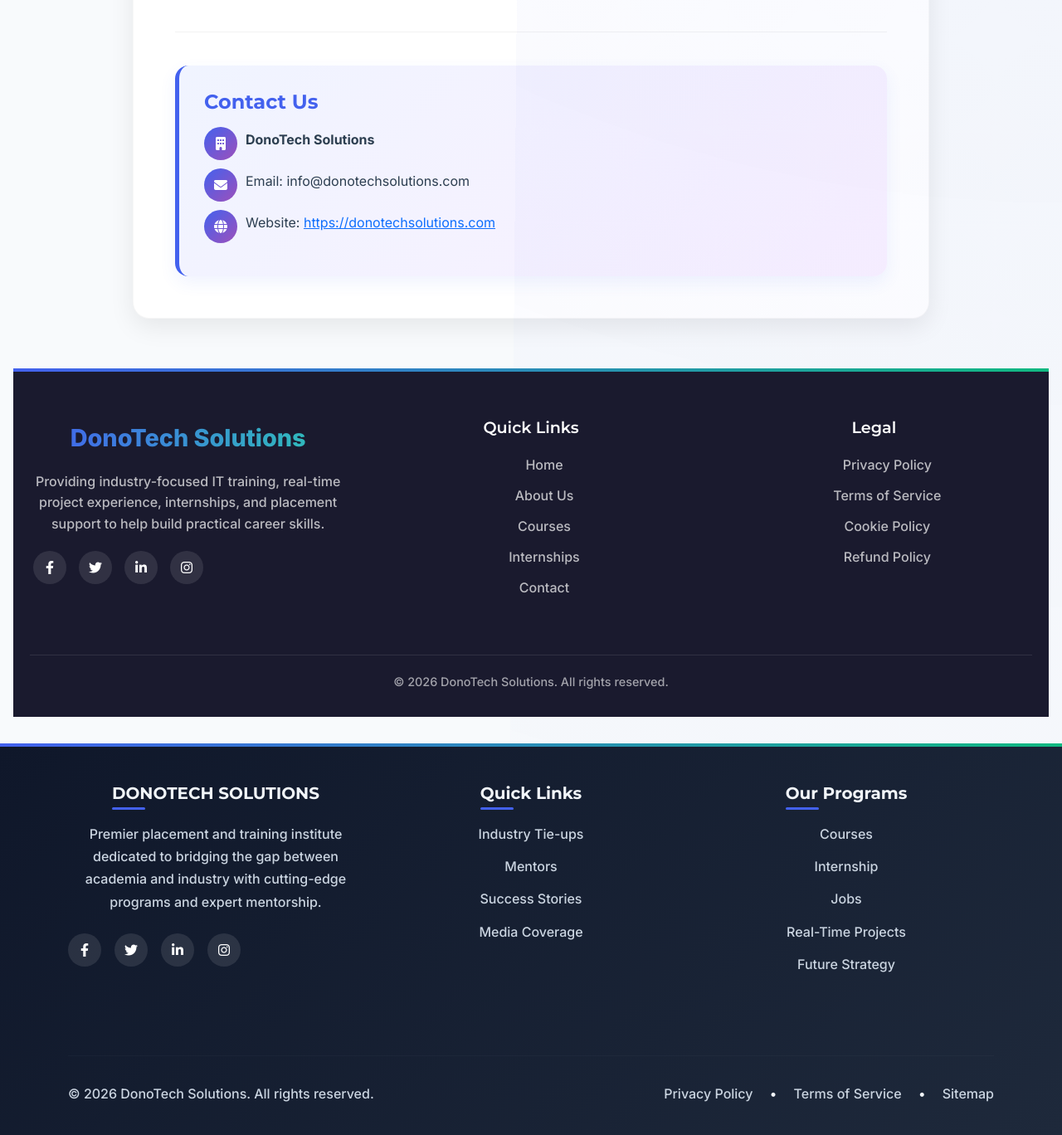
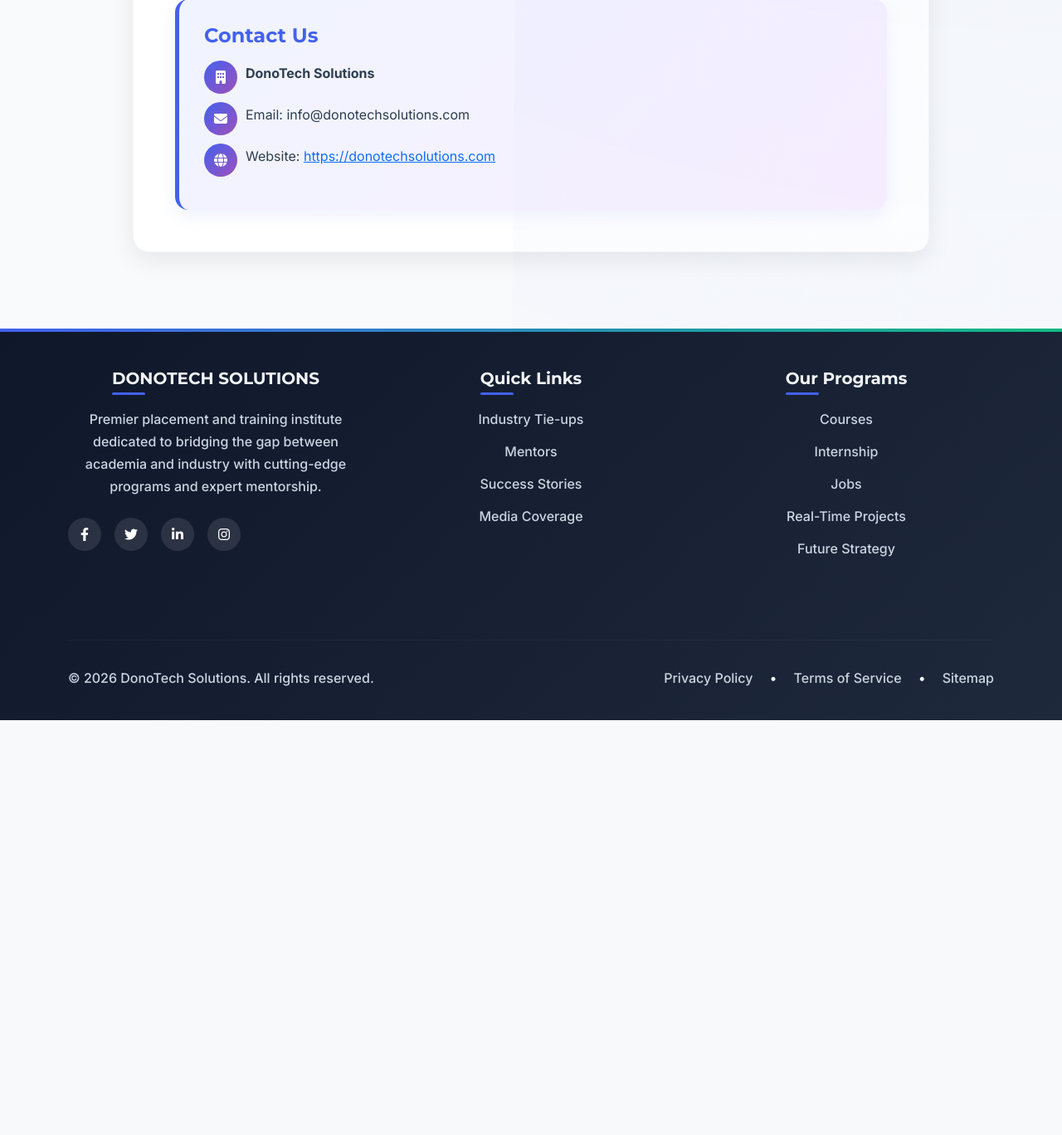
Before and after one commit to donthireddybhargavi69-dev/Dono_Tech_Solutions, a Django app: page /privacy-policy/ in a window 1280 px wide. Shown: the part 3665-5033 px from the top of the page at 83% size. After the commit the page ends 4533 px from the top, so only its background shows below. Run offline with Django 5.2, Linux system fonts and the light colour scheme; parts of the project's set-up code (start-up, migrations or seed data) failed here and were passed over.

Commit message:
Update privacy_policy.html

```diff
--- a/templates/privacy_policy.html
+++ b/templates/privacy_policy.html
@@ -511,22 +511,6 @@
     </style>
 </head>
 <body>
-    <!-- Header & Navigation -->
-    <header class="header">
-        <div class="nav-container">
-            <a href="https://donotechsolutions.com" class="logo">
-                <div class="logo-icon">DT</div>
-                <div class="logo-text">DonoTech</div>
-            </a>
-            <ul class="nav-links">
-                <li><a href="https://donotechsolutions.com">Home</a></li>
-                <li><a href="https://donotechsolutions.com/about">About</a></li>
-                <li><a href="https://donotechsolutions.com/courses">Courses</a></li>
-                <li><a href="https://donotechsolutions.com/internships">Internships</a></li>
-                <li><a href="https://donotechsolutions.com/contact">Contact</a></li>
-            </ul>
-        </div>
-    </header>
 
     <!-- Hero Section -->
     <section class="hero">
@@ -710,44 +694,6 @@
         </div>
     </main>
 
-    <!-- Footer -->
-    <footer class="footer">
-        <div class="footer-content">
-            <div class="footer-section">
-                <div class="footer-logo">DonoTech Solutions</div>
-                <p class="footer-description">Providing industry-focused IT training, real-time project experience, internships, and placement support to help build practical career skills.</p>
-                <div class="social-icons">
-                    <a href="#" class="social-icon"><i class="fab fa-facebook-f"></i></a>
-                    <a href="#" class="social-icon"><i class="fab fa-twitter"></i></a>
-                    <a href="#" class="social-icon"><i class="fab fa-linkedin-in"></i></a>
-                    <a href="#" class="social-icon"><i class="fab fa-instagram"></i></a>
-                </div>
-            </div>
-            <div class="footer-section">
-                <h3 class="footer-heading">Quick Links</h3>
-                <ul class="footer-links">
-                    <li><a href="https://donotechsolutions.com">Home</a></li>
-                    <li><a href="https://donotechsolutions.com/about">About Us</a></li>
-                    <li><a href="https://donotechsolutions.com/courses">Courses</a></li>
-                    <li><a href="https://donotechsolutions.com/internships">Internships</a></li>
-                    <li><a href="https://donotechsolutions.com/contact">Contact</a></li>
-                </ul>
-            </div>
-            <div class="footer-section">
-                <h3 class="footer-heading">Legal</h3>
-                <ul class="footer-links">
-                    <li><a href="https://donotechsolutions.com/privacy">Privacy Policy</a></li>
-                    <li><a href="https://donotechsolutions.com/terms">Terms of Service</a></li>
-                    <li><a href="https://donotechsolutions.com/cookies">Cookie Policy</a></li>
-                    <li><a href="https://donotechsolutions.com/refund">Refund Policy</a></li>
-                </ul>
-            </div>
-        </div>
-        <div class="copyright">
-            &copy; 2026 DonoTech Solutions. All rights reserved.
-        </div>
-    </footer>
-
     <!-- Back to Top Button -->
     <a href="#" class="back-to-top" id="backToTop">
         <i class="fas fa-chevron-up"></i>
```
